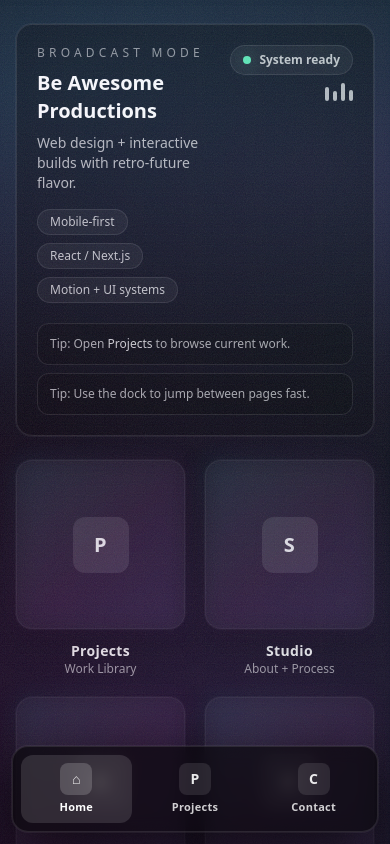
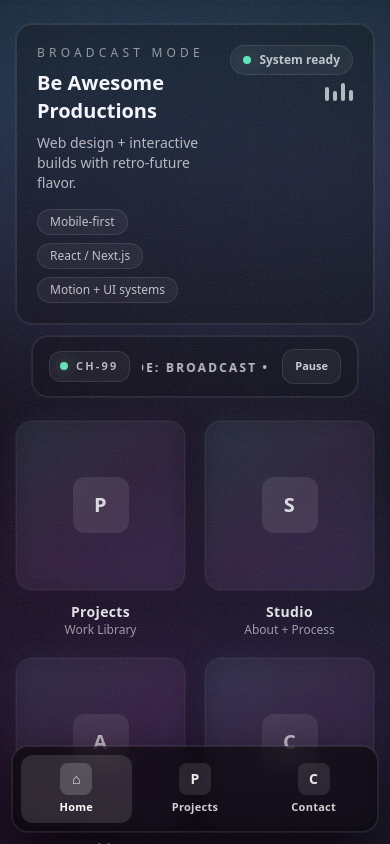
Before and after one commit to TyGosley/broadcast-mode, a Next.js app: page / in a window 390 px wide. Built offline with nearby package versions, Linux system fonts and the light colour scheme.

Commit message:
feat: add broadcast ticker hints on home

```diff
--- /dev/null
+++ b/components/BroadcastTicker.tsx
@@ -0,0 +1,188 @@
+"use client";
+
+import { useEffect, useMemo, useState } from "react";
+
+function usePrefersReducedMotion() {
+  const [reduced, setReduced] = useState(false);
+
+  useEffect(() => {
+    const mq = window.matchMedia("(prefers-reduced-motion: reduce)");
+    const update = () => setReduced(mq.matches);
+    update();
+
+    mq.addEventListener?.("change", update);
+    return () => mq.removeEventListener?.("change", update);
+  }, []);
+
+  return reduced;
+}
+
+const SESSION_KEY = "broadcastMode_ticker_msgs_v1";
+
+type TickerMsg = {
+  id: string;
+  text: string;
+  tone?: "info" | "hint" | "egg";
+};
+
+const DEFAULT_MSGS: TickerMsg[] = [
+  { id: "sys-ready", text: "SYSTEM: READY • SIGNAL: STABLE • MODE: BROADCAST", tone: "info" },
+  { id: "nav-projects", text: "TIP: OPEN PROJECTS TO BROWSE CURRENT + PAST WORK", tone: "hint" },
+  { id: "nav-contact", text: "TIP: USE CONTACT TO START A BUILD OR REQUEST A QUOTE", tone: "hint" },
+  { id: "dock", text: "SHORTCUT: DOCK ICONS = FAST NAVIGATION BETWEEN MODULES", tone: "hint" },
+  { id: "egg-press", text: "EASTER EGG: LONG PRESS A CASSETTE/CD FOR A SIGNAL BURST", tone: "egg" },
+  { id: "egg-konami", text: "ANOMALY DETECTED… TRY ↑ ↑ ↓ ↓ ← → ← → B A", tone: "egg" },
+  { id: "egg-max", text: "HIDDEN PANEL: TRIPLE-CLICK MAXIMIZE INSIDE A PROJECT WINDOW", tone: "egg" },
+];
+
+function pickSessionMessages(all: TickerMsg[], includeEggs: boolean) {
+  const pool = includeEggs ? all : all.filter((m) => m.tone !== "egg");
+
+  // Small rotation set so it feels curated per session.
+  // Client-only selection, stored in sessionStorage to stay stable (no hydration mismatch).
+  const shuffled = [...pool].sort(() => Math.random() - 0.5);
+
+  // Keep a mix: at least 1 info + 2 hints + optional 1 egg
+  const info = shuffled.find((m) => m.tone === "info") ?? pool[0];
+  const hints = shuffled.filter((m) => m.tone === "hint").slice(0, 2);
+  const eggs = includeEggs ? shuffled.filter((m) => m.tone === "egg").slice(0, 1) : [];
+
+  return [info, ...hints, ...eggs].filter(Boolean);
+}
+
+export function BroadcastTicker({
+  includeEggHints = true,
+  cycleMs = 9000,
+}: {
+  includeEggHints?: boolean;
+  cycleMs?: number;
+}) {
+  const reducedMotion = usePrefersReducedMotion();
+
+  const [paused, setPaused] = useState(false);
+  const [msgs, setMsgs] = useState<TickerMsg[]>([]);
+  const [idx, setIdx] = useState(0);
+
+  // Load or pick session messages (client-only)
+  useEffect(() => {
+    try {
+      const raw = sessionStorage.getItem(SESSION_KEY);
+      if (raw) {
+        const parsed = JSON.parse(raw) as TickerMsg[];
+        if (Array.isArray(parsed) && parsed.length) {
+          setMsgs(parsed);
+          return;
+        }
+      }
+    } catch {
+      // ignore
+    }
+
+    const picked = pickSessionMessages(DEFAULT_MSGS, includeEggHints);
+
+    setMsgs(picked);
+    try {
+      sessionStorage.setItem(SESSION_KEY, JSON.stringify(picked));
+    } catch {
+      // ignore
+    }
+  }, [includeEggHints]);
+
+  // Cycle
+  useEffect(() => {
+    if (paused) return;
+    if (!msgs.length) return;
+
+    const id = window.setInterval(() => {
+      setIdx((v) => (v + 1) % msgs.length);
+    }, cycleMs);
+
+    return () => window.clearInterval(id);
+  }, [paused, msgs.length, cycleMs]);
+
+  const current = msgs[idx]?.text ?? "SYSTEM: READY • MODE: BROADCAST";
+
+  const toneClass = useMemo(() => {
+    const t = msgs[idx]?.tone ?? "info";
+    if (t === "egg") return "text-fuchsia-200/85";
+    if (t === "hint") return "text-cyan-100/85";
+    return "text-white/75";
+  }, [msgs, idx]);
+
+  return (
+    <div className="mx-auto w-full max-w-5xl px-4">
+      <div className="rounded-2xl border border-white/10 bg-black/35 backdrop-blur shadow-[0_0_0_1px_rgba(255,255,255,0.06)]">
+        <div className="flex items-center gap-3 px-4 py-3">
+          {/* Left: CH + LED */}
+          <div className="flex items-center gap-2 rounded-xl border border-white/10 bg-white/5 px-2.5 py-1.5">
+            <span className="h-2 w-2 rounded-full bg-emerald-300 shadow-[0_0_14px_rgba(110,231,183,0.5)]" />
+            <span className="text-[11px] font-semibold tracking-[0.2em] text-white/70">
+              CH-99
+            </span>
+          </div>
+
+          {/* Middle: ticker text */}
+          <div className="relative flex-1 overflow-hidden">
+            {/* Reduced motion: no scrolling, just swap text */}
+            {reducedMotion ? (
+              <div
+                className={["text-xs font-semibold tracking-[0.18em]", toneClass].join(" ")}
+                aria-live="polite"
+              >
+                {current}
+              </div>
+            ) : (
+              <div className="relative">
+                <div
+                  className={[
+                    "ticker-track text-xs font-semibold tracking-[0.18em] whitespace-nowrap",
+                    toneClass,
+                    paused ? "ticker-paused" : "",
+                  ].join(" ")}
+                  aria-live="polite"
+                >
+                  {/* Duplicate for seamless loop */}
+                  <span className="ticker-item">{current} • {current} • {current}</span>
+                </div>
+              </div>
+            )}
+          </div>
+
+          {/* Right: controls */}
+          <button
+            type="button"
+            onClick={() => setPaused((v) => !v)}
+            className="rounded-xl border border-white/10 bg-white/5 px-3 py-2 text-[11px] font-semibold text-white/80 hover:bg-white/10 focus:outline-none focus-visible:ring-2 focus-visible:ring-cyan-300/60"
+            aria-pressed={paused}
+          >
+            {paused ? "Resume" : "Pause"}
+          </button>
+        </div>
+      </div>
+
+      {/* Local component styles (no tailwind config required) */}
+      <style jsx>{`
+        .ticker-track {
+          display: inline-block;
+          will-change: transform;
+          animation: ticker 12s linear infinite;
+        }
+        .ticker-item {
+          display: inline-block;
+          padding-right: 3rem;
+        }
+        .ticker-paused {
+          animation-play-state: paused;
+        }
+        @keyframes ticker {
+          0% {
+            transform: translateX(0%);
+          }
+          100% {
+            transform: translateX(-50%);
+          }
+        }
+      `}</style>
+    </div>
+  );
+}
--- a/components/HomeHeader.tsx
+++ b/components/HomeHeader.tsx
@@ -1,6 +1,7 @@
 "use client";
 
 import { useEffect, useMemo, useState } from "react";
+import { BroadcastTicker } from "./BroadcastTicker";
 
 function usePrefersReducedMotion() {
   const [reduced, setReduced] = useState(false);
@@ -18,7 +19,6 @@ function usePrefersReducedMotion() {
 }
 
 function SignalBars({ active }: { active: boolean }) {
-  // Random-ish but stable enough per mount: we keep it subtle
   const [levels, setLevels] = useState([0.35, 0.55, 0.75, 0.5]);
 
   useEffect(() => {
@@ -102,15 +102,11 @@ export function HomeHeader() {
             </div>
           </div>
         </div>
+      </div>
 
-        <div className="mt-5 grid gap-2 sm:grid-cols-2">
-          <div className="rounded-xl border border-white/10 bg-black/30 p-3 text-xs text-white/65">
-            Tip: Open <span className="text-white/80">Projects</span> to browse current work.
-          </div>
-          <div className="rounded-xl border border-white/10 bg-black/30 p-3 text-xs text-white/65">
-            Tip: Use the dock to jump between pages fast.
-          </div>
-        </div>
+      {/* Broadcast ticker */}
+      <div className="mt-3">
+        <BroadcastTicker includeEggHints />
       </div>
     </header>
   );
```
